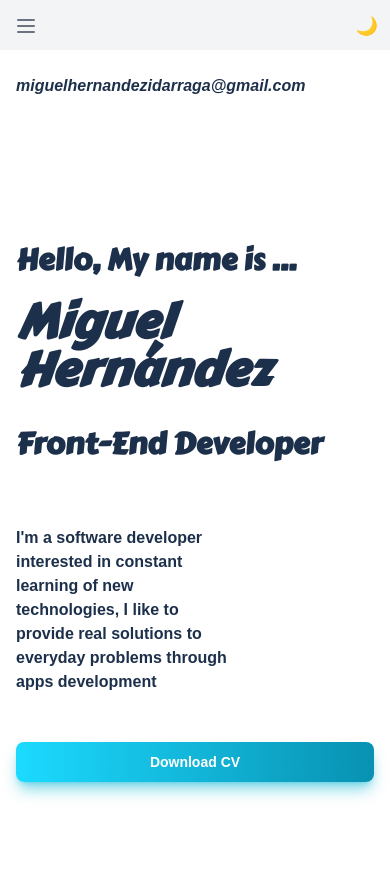
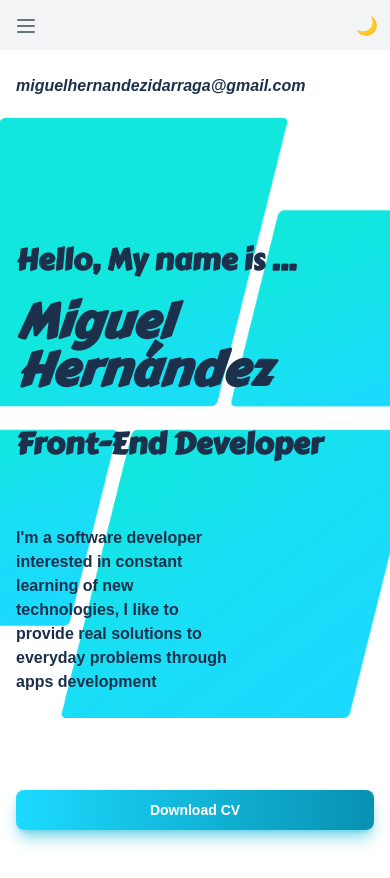
Before and after one commit to Migo1218/Portfolio_Up, a React (Vite) app: page / in a window 390 px wide. Before the commit the page ends 844 px from the top, so only its background shows below. Built offline with nearby package versions, Linux system fonts and the light colour scheme.

Commit message:
fix: margin

```diff
--- a/src/components/Home.jsx
+++ b/src/components/Home.jsx
@@ -13,17 +13,17 @@ const Home = () => {
 
       md:dark:bg-[length:400px_400px]
       md:dark:bg-[top_70%_left_60%]
-      dark:bg-[top_70%_left_60%]
       md:bg-[length:900px_900px]
 
-      bg-[length:700px_700px]
+      bg-[length:600px_600px]
 
       bg-[top_30%_left_60%]
-      dark:bg-[length:300px_300px]
+      dark:bg-[top_80%_left_90%]
+      dark:bg-[length:200px_200px]
 
 
 
-      md:bg-[url('/faviconjpg.png')] "
+      bg-[url('/faviconjpg.png')] "
     >
       <div className="max-w-7xl mx-auto px-4 sm:px-6 lg:px-8">
         <h1 className=" text-md italic font-semibold text-bluePortfolio dark:text-iconColor">
@@ -76,7 +76,7 @@ const Home = () => {
                   problems through apps development
                 </p>
               </div>
-              <div className="w-5/5 mt-12 md:w-56">
+              <div className="w-5/5 mt-24 md:w-56">
                 <button
                   type="button"
                   class="text-white bg-gradient-to-r
```
